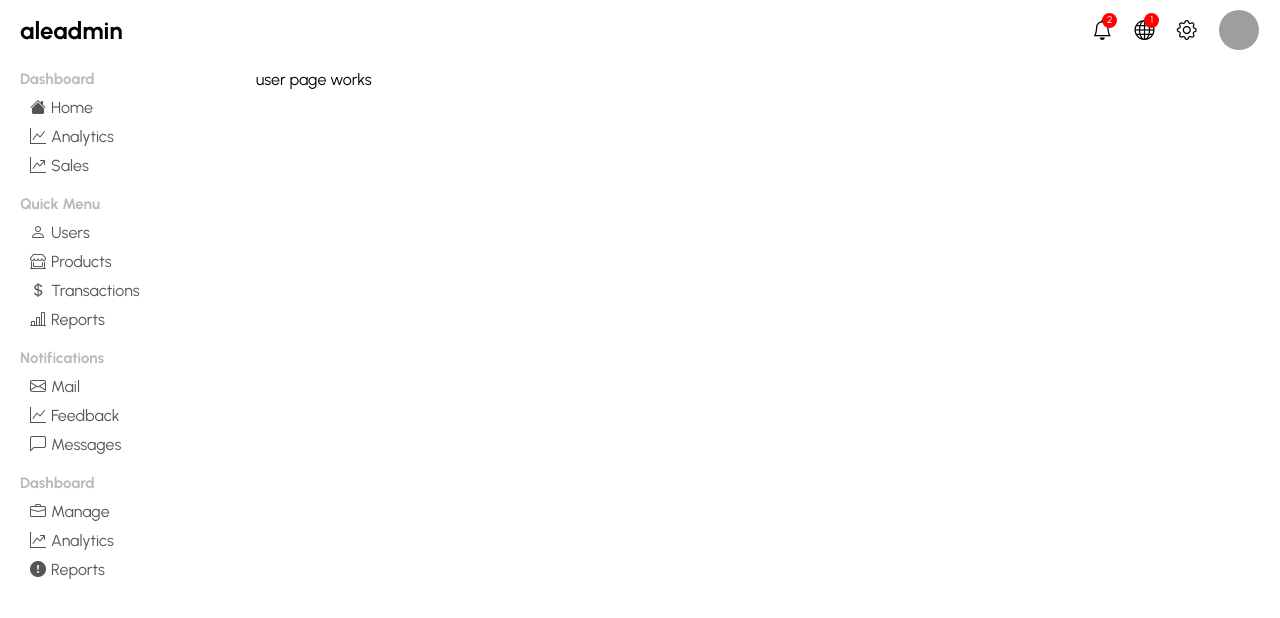
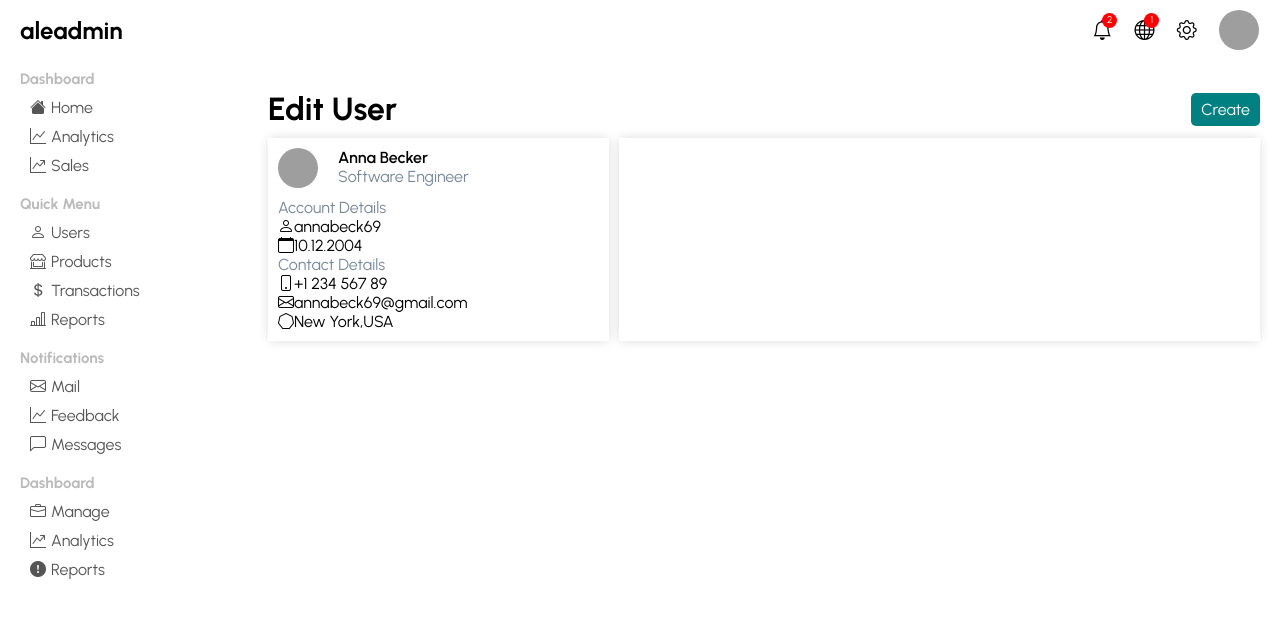
Before and after one commit to ginebras/react-dashboard, a React (Create React App) app: page /user-details/1 in a window 1280 px wide. Shown: the top 618 px of the page. Built offline with nearby package versions, Linux system fonts and the light colour scheme; grey boxes are pictures that could not be loaded.

Commit message:
2 files modified

```diff
--- a/src/pages/UserPage/UserPage.css
+++ b/src/pages/UserPage/UserPage.css
@@ -1,3 +1,70 @@
 .userPage {
   flex: 4;
+  margin: 20px;
 }
+
+.userTitleContainer {
+  display: flex;
+  align-items: center;
+  justify-content: space-between;
+  margin-bottom: 10px;
+}
+
+.createButton {
+  border: none;
+  padding: 7px 10px;
+  color: white;
+  background-color: teal;
+  border-radius: 5px;
+  font-size: 16px;
+  cursor: pointer;
+}
+
+.userInfoContainer {
+  display: flex;
+}
+
+.showInfo {
+  flex: 1;
+  margin-right: 10px;
+  -webkit-box-shadow: 0px 0px 11px -1px rgba(0, 0, 0, 0.16);
+  box-shadow: 0px 0px 11px -1px rgba(0, 0, 0, 0.16);
+  padding: 10px;
+}
+
+.showTopInfo {
+  display: flex;
+  margin-bottom: 10px;
+}
+
+.top-img {
+  width: 40px;
+  height: 40px;
+  border-radius: 50%;
+  object-fit: cover;
+  margin-right: 20px;
+}
+
+.userTopInfo {
+  flex: 2;
+  display: flex;
+  flex-direction: column;
+}
+
+.userTopInfo .userName {
+  font-weight: 600;
+}
+
+.userTopInfo .userProfession {
+  color: lightslategrey;
+}
+
+.bottomTitle{
+  color: lightslategrey;
+}
+
+.showCreate {
+  flex: 2;
+  -webkit-box-shadow: 0px 0px 11px -1px rgba(0, 0, 0, 0.16);
+  box-shadow: 0px 0px 11px -1px rgba(0, 0, 0, 0.16);
+}
--- a/src/pages/UserPage/UserPage.jsx
+++ b/src/pages/UserPage/UserPage.jsx
@@ -4,7 +4,62 @@ import './UserPage.css';
 export default function UserPage() {
   return (
     <div className="userPage">
-      <p>user page works</p>
+      <div className="userTitleContainer">
+        <h1 className="userTitle">Edit User</h1>
+        <button className="createButton">Create</button>
+      </div>
+
+      <div className="userInfoContainer">
+        <div className="showInfo">
+          <div className="showTopInfo">
+            <img
+              src="https://images.unsplash.com/photo-1647737492369-fb6e7607cb4a?ixlib=rb-1.2.1&ixid=MnwxMjA3fDB8MHx0b3BpYy1mZWVkfDc1fFM0TUtMQXNCQjc0fHxlbnwwfHx8fA%3D%3D&auto=format&fit=crop&w=600&q=60"
+              alt="img-info"
+              className="top-img"
+            />
+
+            <div className="userTopInfo">
+              <span className="userName">Anna Becker</span>
+              <span className="userProfession">Software Engineer</span>
+            </div>
+          </div>
+
+          <div className="showBottomInfo">
+            <span className="bottomTitle">Account Details</span>
+            <div className="bottomInfoContainer">
+              <div className="detailsContainer">
+                <i className="bi bi-person"></i>
+                <span className="infoDetail">annabeck69</span>
+              </div>
+
+              <div className="detailsContainer">
+                <i className="bi bi-calendar"></i>
+                <span className="infoDetail">10.12.2004</span>
+              </div>
+            </div>
+
+            <span className="bottomTitle">Contact Details</span>
+            <div className="bottomInfoContainer">
+              <div className="detailsContainer">
+                <i className="bi bi-phone"></i>
+                <span className="infoDetail">+1 234 567 89</span>
+              </div>
+
+              <div className="detailsContainer">
+                <i className="bi bi-envelope"></i>
+                <span className="infoDetail">annabeck69@gmail.com</span>
+              </div>
+
+              <div className="detailsContainer">
+                <i className="bi bi-heptagon"></i>
+                <span className="infoDetail">New York,USA</span>
+              </div>
+            </div>
+          </div>
+        </div>
+
+        <div className="showCreate"></div>
+      </div>
     </div>
   );
 }
```
